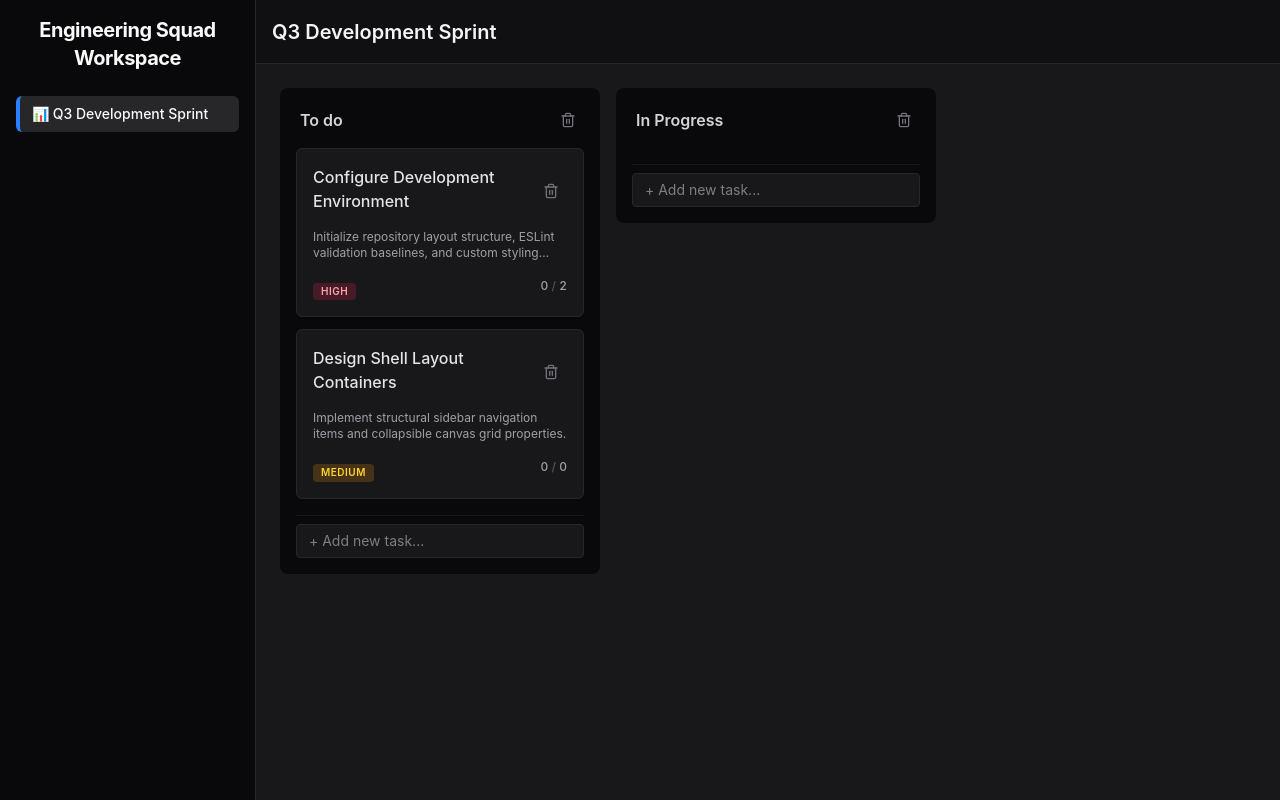
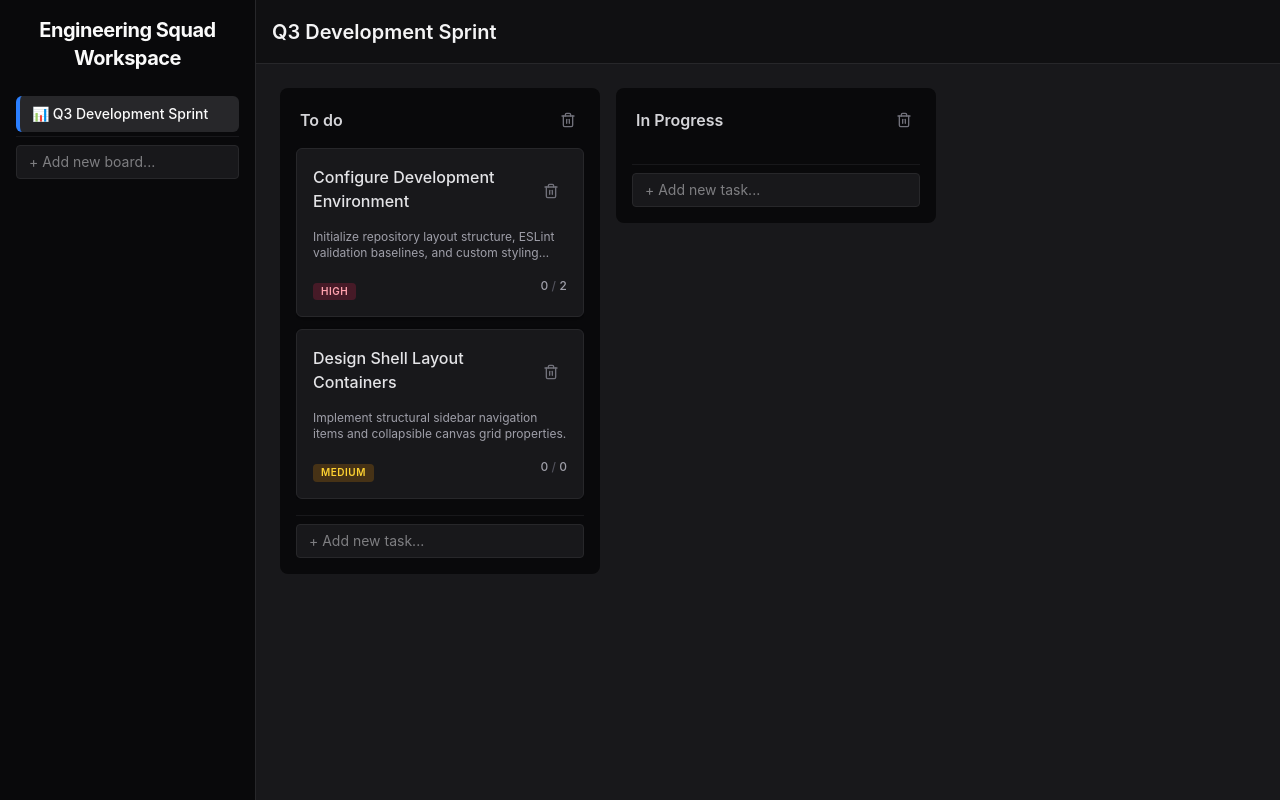
Before and after one commit to ayushinsingh/taskflow, a React (Vite) app: page / in a window 1280 px wide. Built offline with nearby package versions, Linux system fonts and the light colour scheme.

Commit message:
new board creation done

```diff
--- a/src/App.tsx
+++ b/src/App.tsx
@@ -3,6 +3,7 @@ import { DragDropContext, type DropResult } from "@hello-pangea/dnd";
 import { initalNormalizedState } from "./data/normalizedMockData";
 import type {
   GlobalStateStore,
+  NormalizedBoard,
   NormalizedSubTask,
   NormalizedTask,
 } from "./types/normalized.type";
@@ -299,6 +300,36 @@ export default function App() {
     });
   };
 
+  const handleCreateBoard = (title: string) => {
+    const newBoard: NormalizedBoard = {
+      id: crypto.randomUUID(),
+      title: title,
+      columnIds: []
+    }
+    setState((prevState) => ({
+      ...prevState,
+      workspaces: {
+        entities: {
+          ...prevState.workspaces.entities,
+          [prevState.workspaces.ids[0]]: {
+            ...prevState.workspaces.entities[prevState.workspaces.ids[0]],
+            boardIds: [...prevState.workspaces.entities[prevState.workspaces.ids[0]].boardIds, newBoard.id]
+          }
+        },
+        ids: prevState.workspaces.ids
+      },
+      boards: {
+        ...prevState.workspaces,
+        entities: {
+          ...prevState.boards.entities,
+          [newBoard.id]: newBoard
+        },
+        ids: [...prevState.boards.ids, newBoard.id]
+      },
+      activeBoardId: newBoard.id
+    }))
+  }
+
   return (
     <BoardProvider
       state={state}
@@ -308,6 +339,7 @@ export default function App() {
       handleToggleSubTask={handleToggleSubTask}
       handleDeleteColumn={handleDeleteColumn}
       handleDeleteTask={handleDeleteTask}
+      handleCreateBoard={handleCreateBoard}
     >
       <div className="flex h-screen w-screen font-sans bg-zinc-900 text-zinc-100">
         <aside className="w-64 border-r border-zinc-800 bg-zinc-950 p-4">
--- /dev/null
+++ b/src/components/AddBoardInput.tsx
@@ -0,0 +1,25 @@
+import { useState } from "react";
+import { useBoardData } from "../context/BoardContext";
+
+export const AddBoardInput: React.FC = () => {
+  const { handleCreateBoard } = useBoardData();
+  const [title, setTitle] = useState("");
+  return (
+    <div className="mt-auto pt-2 border-t border-zinc-900">
+      <input
+        id="new-board-input"
+        type="text"
+        placeholder="+ Add new board..."
+        value={title}
+        onChange={(e) => setTitle(e.target.value)}
+        onKeyDown={(e) => {
+          if (e.key === "Enter") {
+            handleCreateBoard(title);
+            setTitle("");
+          }
+        }}
+        className="w-full bg-zinc-900 border border-zinc-800 rounded px-3 py-1.5 text-sm text-zinc-200 focus:outline-none"
+      />
+    </div>
+  );
+};
--- a/src/components/Sidebar.tsx
+++ b/src/components/Sidebar.tsx
@@ -1,5 +1,6 @@
 import React from "react";
 import type { EntityState, NormalizedBoard } from "../types/normalized.type";
+import { AddBoardInput } from "./AddBoardInput";
 
 interface SidebarProps {
   boards: EntityState<NormalizedBoard>;
@@ -23,6 +24,7 @@ export const Sidebar: React.FC<SidebarProps> = React.memo(
             📊 {boards.entities[boardId].title}
           </button>
         ))}
+        <AddBoardInput />
       </nav>
     );
   },
--- a/src/context/BoardContext.tsx
+++ b/src/context/BoardContext.tsx
@@ -10,6 +10,7 @@ interface BoardContextType {
   handleToggleSubTask: (subTaskId: string) => void;
   handleDeleteTask: (taskId: string, columnId: string) => void;
   handleDeleteColumn: (columnId: string) => void;
+  handleCreateBoard: (boardId: string) => void;
 }
 
 interface BoardContextProviderProps extends BoardContextType {
@@ -26,6 +27,7 @@ export const BoardProvider: React.FC<BoardContextProviderProps> = ({
   handleToggleSubTask,
   handleDeleteColumn,
   handleDeleteTask,
+  handleCreateBoard,
   children,
 }) => {
   return (
@@ -38,6 +40,7 @@ export const BoardProvider: React.FC<BoardContextProviderProps> = ({
         handleToggleSubTask,
         handleDeleteColumn,
         handleDeleteTask,
+        handleCreateBoard
       }}
     >
       {children}
```
